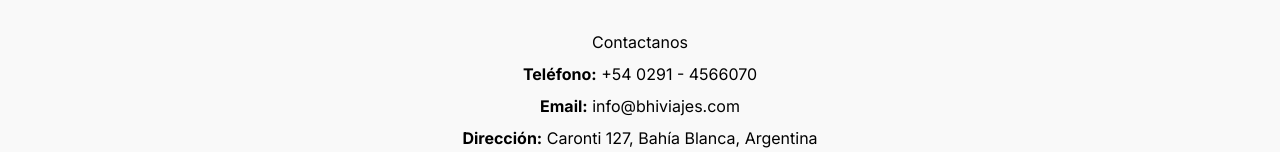
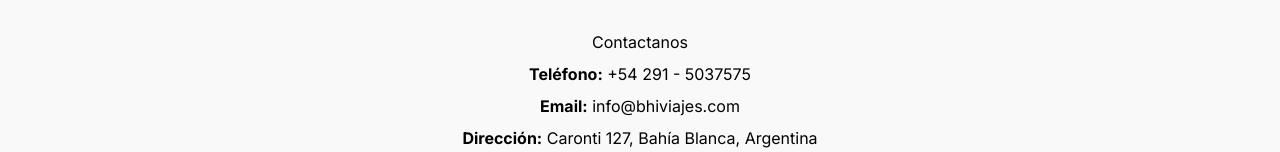
Before and after one commit to chiton/bhi-site, a Next.js app: page / in a window 1280 px wide. Shown: the part 1810-1962 px from the top of the page. Built offline with nearby package versions, Linux system fonts and the light colour scheme.

Commit message:
Update cel in contact us

```diff
--- a/src/app/page.tsx
+++ b/src/app/page.tsx
@@ -75,7 +75,7 @@
       <section id="contact">
         <h2>Contactanos</h2>
         <div className="contact-details">
-          <p><strong>Teléfono:</strong> +54 0291 - 4566070</p>
+          <p><strong>Teléfono:</strong> +54 291 - 5037575</p>
           <p><strong>Email:</strong> info@bhiviajes.com</p>
           <p><strong>Dirección:</strong> Caronti 127, Bahía Blanca, Argentina</p>
         </div>
```
